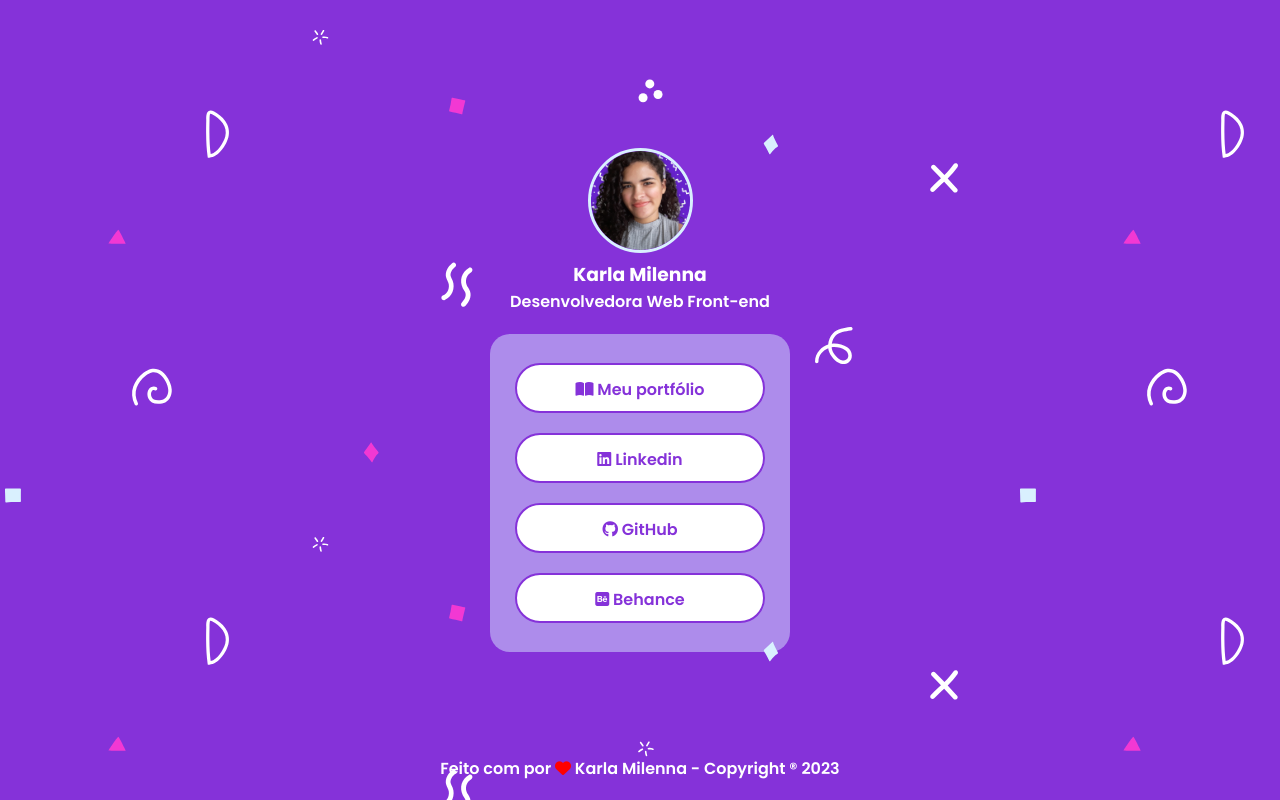
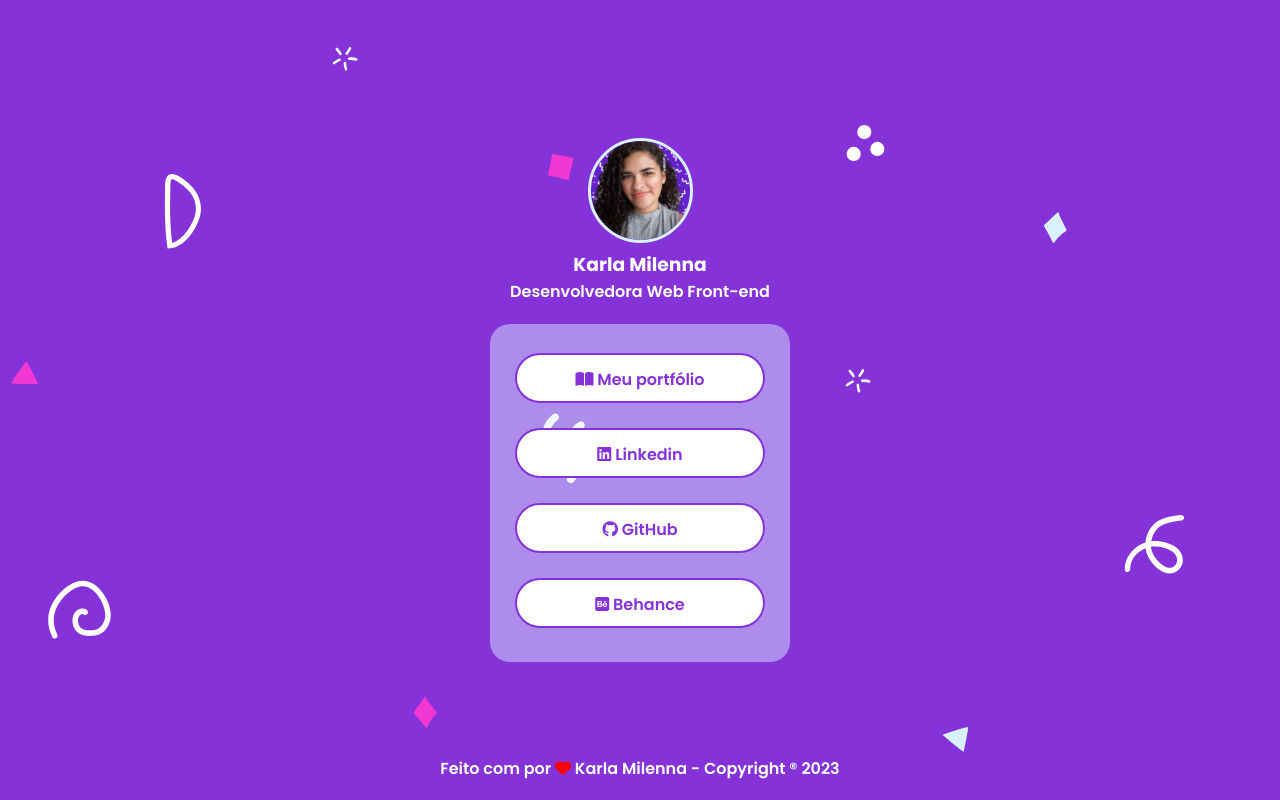
Before and after one commit to kamilenna/my-links, a plain HTML site: page index.html in a window 1280 px wide. Drawn offline with Linux system fonts and the light colour scheme.

Commit message:
Ajustes no background, adicionando meta tags e ajustes no README

```diff
--- a/index.html
+++ b/index.html
@@ -4,6 +4,10 @@
 <head>
     <meta charset="UTF-8">
     <meta http-equiv="X-UA-Compatible" content="IE=edge">
+    <meta name="author" content="Karla Milenna">
+    <meta name="description"
+        content="Eu sou Karla Milenna, uma desenvolvedora web front-end especializada na construção de websites. Esse é a minha página de links/ cartão de visitas digital.">
+    <meta name="keywords" content="HTML, CSS, JavaScript,desenvolvimento, front-end, links">
     <meta name="viewport" content="width=device-width, initial-scale=1.0">
     <link rel="shortcut icon" href="assets/icon-link.png" type="image/x-icon">
     <link rel="preconnect" href="https://fonts.googleapis.com">
--- a/style.css
+++ b/style.css
@@ -6,6 +6,9 @@
 }
 body {
     background-image: url("assets/confetti-doodles-bg.svg");
+    background-position: center;
+    background-repeat: no-repeat;
+    background-size: cover;
     font-family: 'Poppins', sans-serif;
     width: 100vw;
     height: 100vh;
@@ -63,7 +66,7 @@ main {
     border-radius: 50px;
     background-color: #ffffff;
     color: #8532D9;
-    margin: 10px 0px 10px 0px;
+    margin: 10px 0px 15px 0px;
     text-align: center;
     padding-top: 12px;
     border: 2px solid #8532D9;
```
Also changed, not shown: assets/layout.png (deleted), assets/screencapture.png (added), 1 other file.
